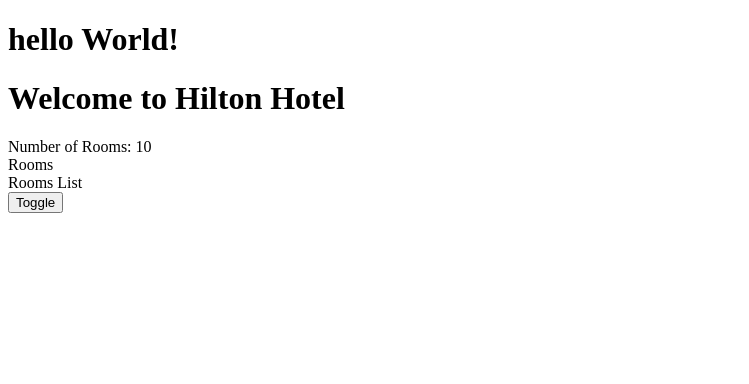
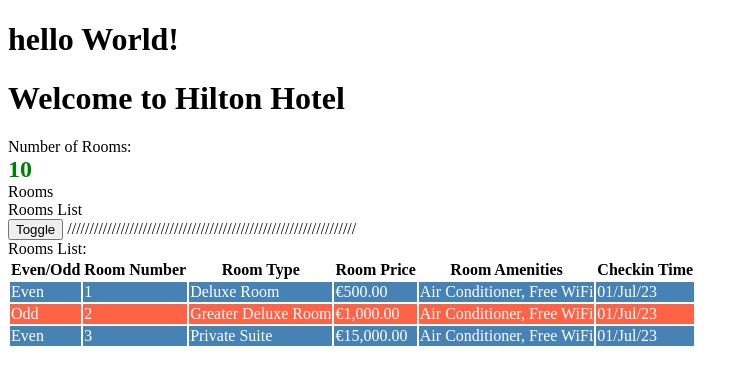
Before and after one commit to MiguelGarcia98GitHub/Angular-Hotel_Inventory_App, an Angular app: page / in a window 1280 px wide. Shown: the top 384 px of the page, without its empty margins (0-749 px from the left). Built offline with nearby package versions, Linux system fonts and the light colour scheme.

Commit message:
Added date and currency pipes

```diff
--- a/src/app/app.component.html
+++ b/src/app/app.component.html
@@ -1,2 +1,8 @@
 <h1>hello World!</h1>
 <hinv-rooms></hinv-rooms>
+
+<!-- <div [ngSwitch]="role">
+  <div *ngSwitchCase="'User'">Welcome User</div>
+  <div *ngSwitchCase="'Admin'"></div>
+  <div *ngSwitchDefault>You are not authorized to view this page!</div>
+</div> -->
--- a/src/app/app.component.ts
+++ b/src/app/app.component.ts
@@ -7,4 +7,5 @@
 })
 export class AppComponent {
   title = 'hotelinventoryapp';
+  role = 'Admin';
 }
--- a/src/app/rooms/rooms.component.html
+++ b/src/app/rooms/rooms.component.html
@@ -1,5 +1,13 @@
 <h1>Welcome to {{ hotelName }}</h1>
-<div [hidden]="hideRooms">Number of Rooms: {{ numberOfRooms }}</div>
+<div [hidden]="hideRooms">
+  Number of Rooms:
+  <div
+    [ngClass]="'roomsAmount'"
+    [ngStyle]="{ color: rooms.availableRooms ? 'green' : 'red' }"
+  >
+    {{ numberOfRooms }}
+  </div>
+</div>
 <div *ngIf="rooms.availableRooms > 0"></div>
 
 {{ rooms ? "Rooms" : "No Rooms" }}
@@ -7,3 +15,31 @@
 <div>Rooms List</div>
 
 <button (click)="toggle()">Toggle</button>
+
+/////////////////////////////////////////////////////////////////
+
+<div *ngIf="rooms.availableRooms > 0">
+  Rooms List:
+
+  <table>
+    <tr>
+      <th>Even/Odd</th>
+      <th>Room Number</th>
+      <th>Room Type</th>
+      <th>Room Price</th>
+      <th>Room Amenities</th>
+      <th>Checkin Time</th>
+    </tr>
+    <tr
+      [ngClass]="e ? 'even' : 'odd'"
+      *ngFor="let room of roomList; let e = even"
+    >
+      <td>{{ e ? "Even" : "Odd" }}</td>
+      <td>{{ room.roomNumber }}</td>
+      <td>{{ room.roomType }}</td>
+      <td>{{ room.price | currency : "EUR" }}</td>
+      <td>{{ room.amenities }}</td>
+      <td>{{ room.checkinTime | date : "dd/MMM/yy" }}</td>
+    </tr>
+  </table>
+</div>
--- a/src/app/rooms/rooms.component.scss
+++ b/src/app/rooms/rooms.component.scss
@@ -0,0 +1,14 @@
+.even {
+  background-color: steelblue;
+  color: white;
+}
+
+.odd {
+  background-color: tomato;
+  color: white;
+}
+
+.roomsAmount {
+  font-size: 1.5rem;
+  font-weight: bold;
+}
--- a/src/app/rooms/rooms.component.ts
+++ b/src/app/rooms/rooms.component.ts
@@ -1,5 +1,5 @@
 import { Component } from '@angular/core';
-import { Room } from './rooms';
+import { Room, RoomList } from './rooms';
 
 @Component({
   selector: 'hinv-rooms',
@@ -19,6 +19,36 @@
     bookedRooms: 5,
   };
 
+  roomList: RoomList[] = [
+    {
+      roomNumber: 1,
+      roomType: 'Deluxe Room',
+      amenities: 'Air Conditioner, Free WiFi',
+      price: 500,
+      photos: 'https://www.dearhotelmadrid.com/images/CARROUSEL_THEHOTEL_3.jpg',
+      checkinTime: new Date('07-01-2023'),
+      checkoutTime: new Date('08-01-2023'),
+    },
+    {
+      roomNumber: 2,
+      roomType: 'Greater Deluxe Room',
+      amenities: 'Air Conditioner, Free WiFi',
+      price: 1000,
+      photos: 'https://www.dearhotelmadrid.com/images/CARROUSEL_THEHOTEL_3.jpg',
+      checkinTime: new Date('07-01-2023'),
+      checkoutTime: new Date('08-01-2023'),
+    },
+    {
+      roomNumber: 3,
+      roomType: 'Private Suite',
+      amenities: 'Air Conditioner, Free WiFi',
+      price: 15000,
+      photos: 'https://www.dearhotelmadrid.com/images/CARROUSEL_THEHOTEL_3.jpg',
+      checkinTime: new Date('07-01-2023'),
+      checkoutTime: new Date('08-01-2023'),
+    },
+  ];
+
   toggle() {
     this.hideRooms = !this.hideRooms;
   }
```
Also changed, not shown: src/app/rooms/rooms.ts (+10 -0 lines).
